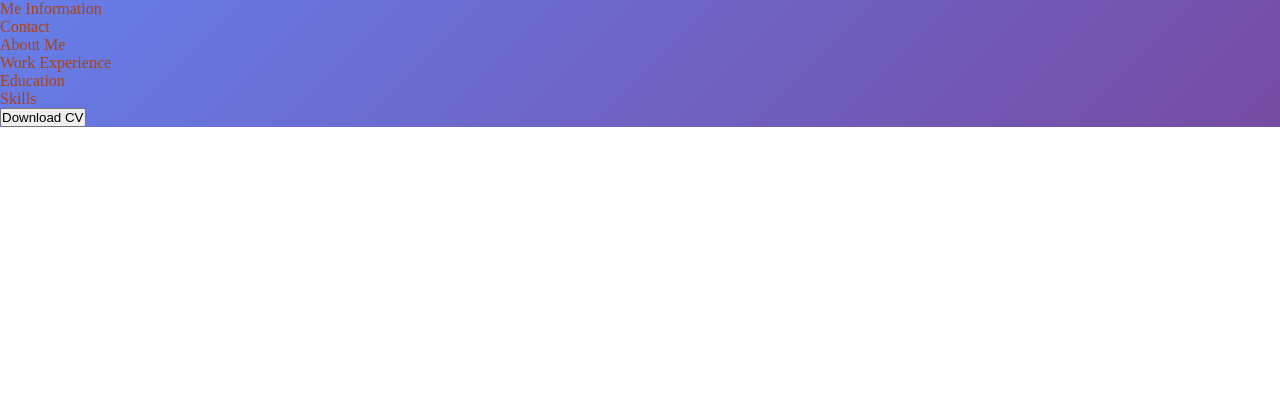
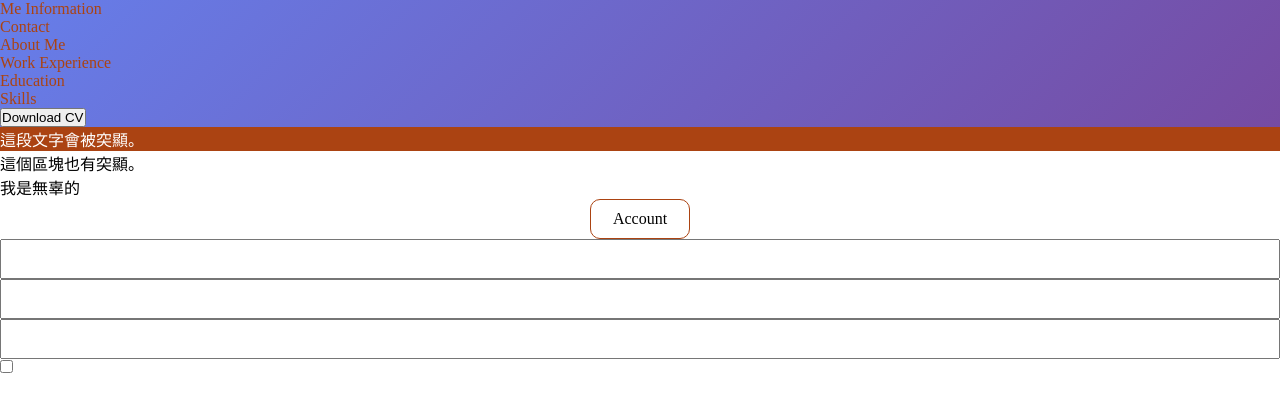
Before and after one commit to davidworker/20250519-front, a plain HTML site: page css-base.html in a window 1280 px wide. Drawn offline with Linux system fonts and the light colour scheme.

Commit message:
群組選擇器

```diff
--- a/css-base.html
+++ b/css-base.html
@@ -25,5 +25,15 @@
                 </div>
             </div>
         </div>
+
+        <p class="highlight">這段文字會被突顯。</p>
+        <div class="box highlight">這個區塊也有突顯。</div>
+        <p>我是無辜的</p>
+        <div id="account" class="account">Account</div>
+
+        <input type="text" class="input-control" />
+        <input type="password" class="input-control red" />
+        <input type="number" class="input-control" />
+        <input type="checkbox" />
     </body>
 </html>
--- a/css/css-base.css
+++ b/css/css-base.css
@@ -6,3 +6,54 @@
     color: #ab4312;
     background: linear-gradient(135deg, #667eea 0%, #764ba2 100%);
 }
+
+/* .highlight {
+    color: #fff;
+    background: #ab4312;
+} */
+
+p.highlight {
+    color: #fff;
+    background: #ab4312;
+}
+
+/* .highlight {
+    color: #fff;
+    background: #ab4312;
+} */
+
+#account {
+    text-align: center;
+    padding: 10px;
+    border: 1px solid #ab4312;
+    border-radius: 10px;
+    width: 100px;
+    margin: 0 auto;
+}
+
+/* input[type="text"] {
+    width: 100%;
+    height: 40px;
+}
+
+input[type="password"] {
+    width: 100%;
+    height: 40px;
+} */
+
+/* input[type="text"],
+input[type="password"],
+input[type="number"] {
+    width: 100%;
+    height: 40px;
+} */
+
+.input-control {
+    width: 100%;
+    height: 40px;
+    color: blue;
+}
+
+.red {
+    color: red;
+}
```
